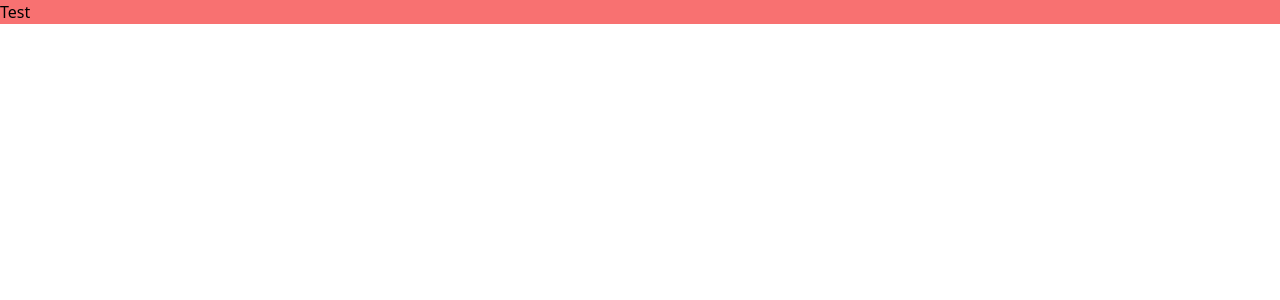
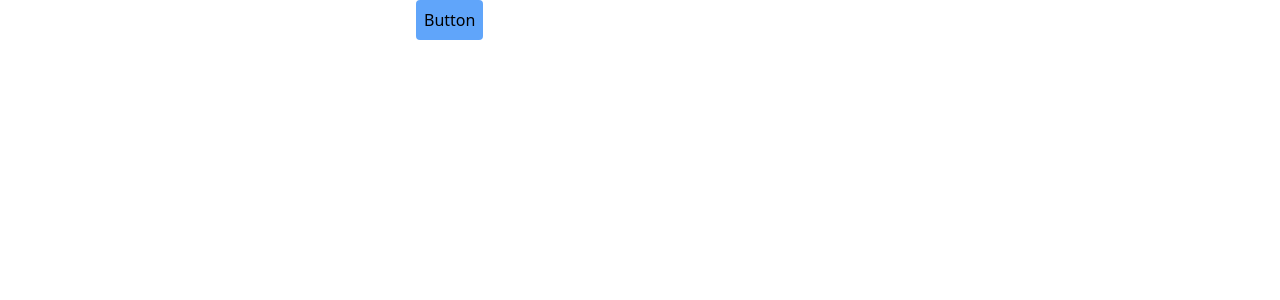
Before and after one commit to Golrang/Design-system, a React app: page / in a window 1280 px wide. Shown: the top 300 px of the page. Built offline with nearby package versions, Linux system fonts and the light colour scheme; the HTML template or start-up script is replaced by a standard one.

Commit message:
Add button component for test

```diff
--- a/src/app/App.tsx
+++ b/src/app/App.tsx
@@ -1,3 +1,9 @@
+import { Button } from "components/button";
+
 export const App = () => {
-  return <div className="bg-red-400">Test</div>
-}
+  return (
+    <div className=" max-w-md mx-auto">
+      <Button>Button</Button>
+    </div>
+  );
+};
--- /dev/null
+++ b/src/components/button/Button.tsx
@@ -0,0 +1,10 @@
+import { ComponentProps } from "react";
+export type TButton = ComponentProps<"button">;
+
+export const Button = ({ ...rest }: TButton) => {
+  return (
+    <button className="p-2 rounded bg-blue-400" {...rest}>
+      Button
+    </button>
+  );
+};
--- /dev/null
+++ b/src/components/button/index.ts
@@ -0,0 +1 @@
+export * from "./Button";
```
Also changed, not shown: src/app/index.tsx (+5 -5 lines).
